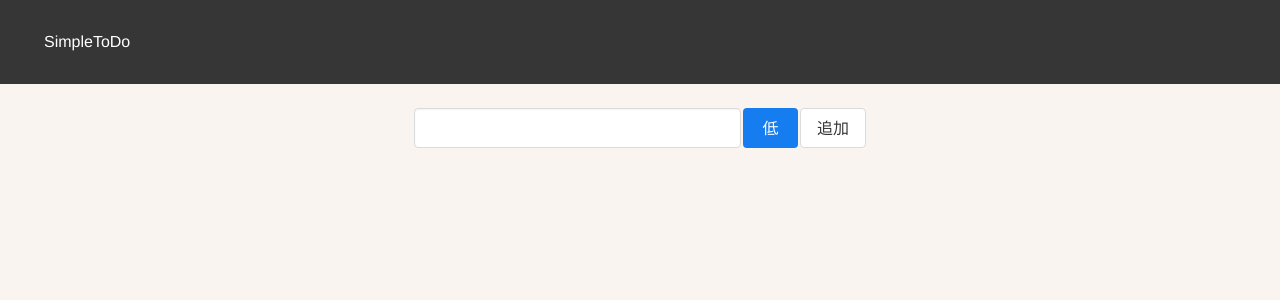
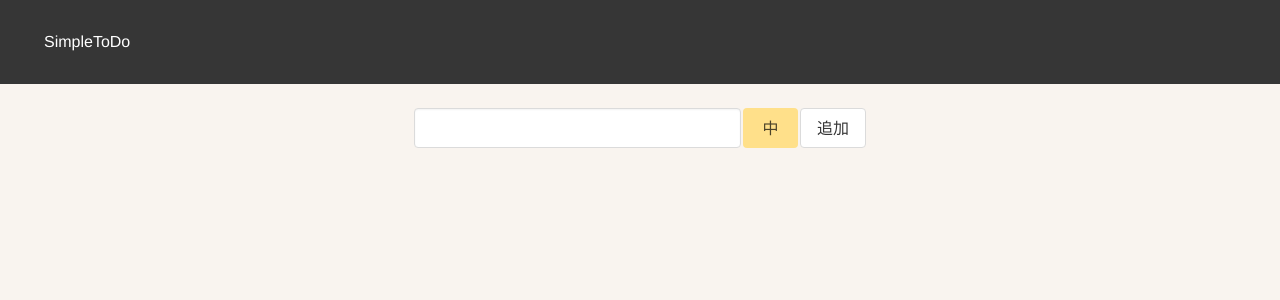
Before and after one commit to Uki884/vue-composition-api-practice, a Vue app: page / in a window 1280 px wide. Shown: the top 300 px of the page. Built offline with nearby package versions, Linux system fonts and the light colour scheme.

Commit message:
[WIP]プライオリティのドロップダウン実装中。ドロップダウンをslot化するべき？

```diff
--- a/src/components/Molecules/TodoInputField.vue
+++ b/src/components/Molecules/TodoInputField.vue
@@ -1,7 +1,7 @@
 <template>
   <div class="common-input-fields">
       <BaseInput :value="inputTodo" @change="changeTodoInput" />
-      <TodoPriorityButton priority="3" />
+      <TodoPriority :priority="3" />
       <BaseButton @click="addTodo" text="追加" />
   </div>
 </template>
@@ -18,7 +18,7 @@ import BaseButton from '@/components/Atoms/BaseButton.vue';
 import BaseInput from '@/components/Atoms/BaseInput.vue';
 import BaseCalendar from '@/components/Atoms/BaseCalendar.vue';
 
-// import TodoPriority from '@/components/Molecules/TodoPriority.vue';
+import TodoPriority from '@/components/Molecules/TodoPriority.vue';
 import TodoPriorityButton from '@/components/Atoms/TodoPriorityButton.vue';
 import TodoModule from '@/modules/Todo/index.ts';
 
@@ -31,8 +31,8 @@ export default defineComponent({
     BaseButton,
     BaseInput,
     BaseCalendar,
-    TodoPriorityButton
-    // TodoPriority
+    TodoPriorityButton,
+    TodoPriority
   },
   props: {
     inputTodo: {
--- /dev/null
+++ b/src/components/Molecules/TodoPriority.vue
@@ -0,0 +1,46 @@
+<template>
+  <b-dropdown hoverable aria-role="list">
+      <PriorityButton :priority="2" slot="trigger" />
+      <b-dropdown-item aria-role="listitem" @click.native="selectPriority(0)">なし</b-dropdown-item>
+      <b-dropdown-item aria-role="listitem" @click.native="selectPriority(1)">高</b-dropdown-item>
+      <b-dropdown-item aria-role="listitem" @click.native="selectPriority(2)">中</b-dropdown-item>
+      <b-dropdown-item aria-role="listitem" @click.native="selectPriority(3)">低</b-dropdown-item>
+  </b-dropdown>
+</template>
+
+<script lang="ts">
+import {
+  defineComponent,
+  reactive,
+  SetupContext,
+  computed
+} from "@vue/composition-api";
+import PriorityButton from '@/components/Atoms/TodoPriorityButton.vue';
+
+type Props = {
+  priority: number;
+};
+
+export default defineComponent({
+  components: {
+    PriorityButton
+  },
+  props: {
+    priority: {
+      type: Number,
+      default: 0
+    }
+  },
+  setup(props: Props, context: SetupContext) {
+    const submit = () =>{
+      context.emit('click');
+    }
+    return {
+      submit,
+    };
+  }
+})
+</script>
+
+<style scoped lang="scss">
+</style>
```
